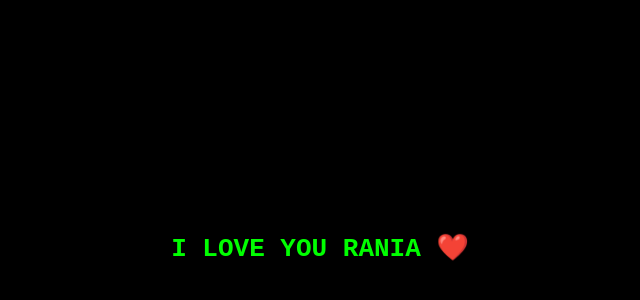
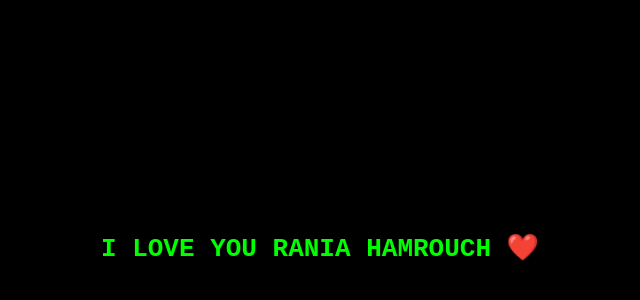
Before and after one commit to whosash1/ash.github.io, a plain HTML site: page index.html in a window 1280 px wide. Shown: the part 24-324 px from the top of the page, without its empty margins (320-960 px from the left). Drawn offline with Linux system fonts and the light colour scheme.

Commit message:
Update index.html

```diff
--- a/index.html
+++ b/index.html
@@ -24,7 +24,7 @@ body {
 <h1 id="text"></h1>
 
 <script>
-let message = "I LOVE YOU RANIA ❤️";
+let message = "I LOVE YOU RANIA HAMROUCH ❤️";
 let i = 0;
 let speed = 100;
 
```
